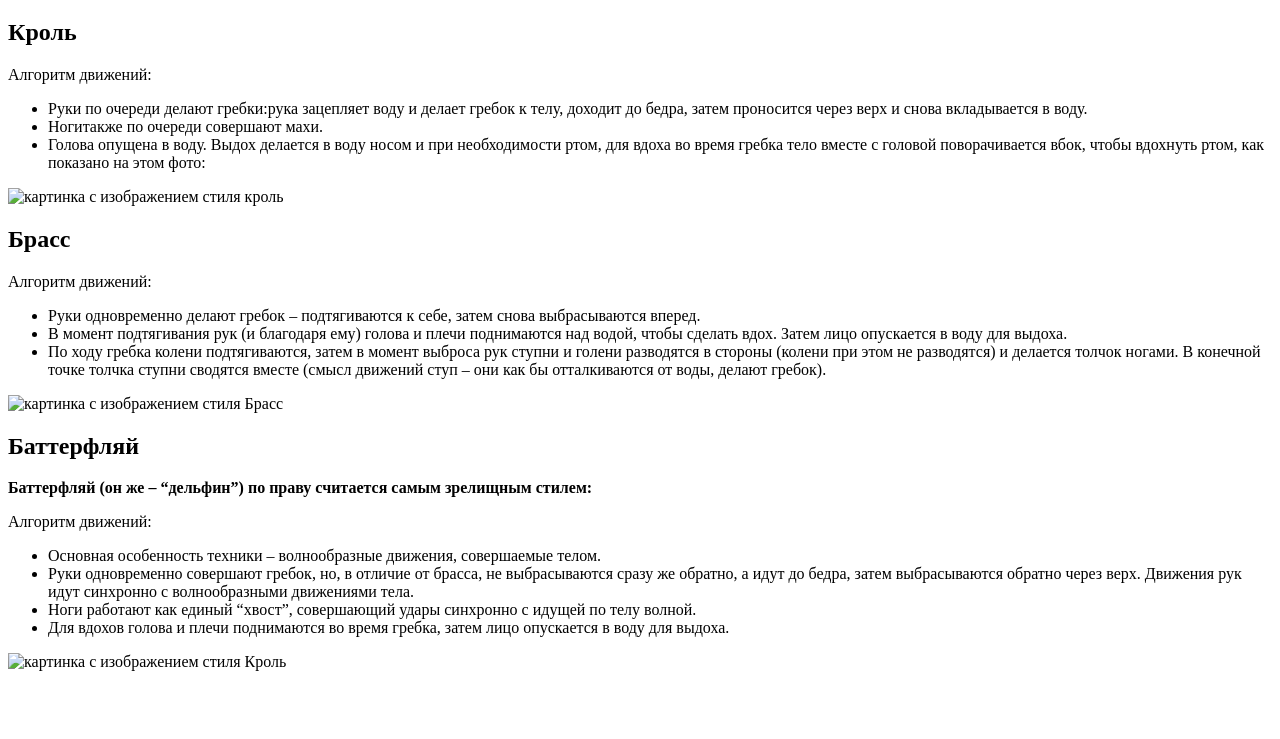
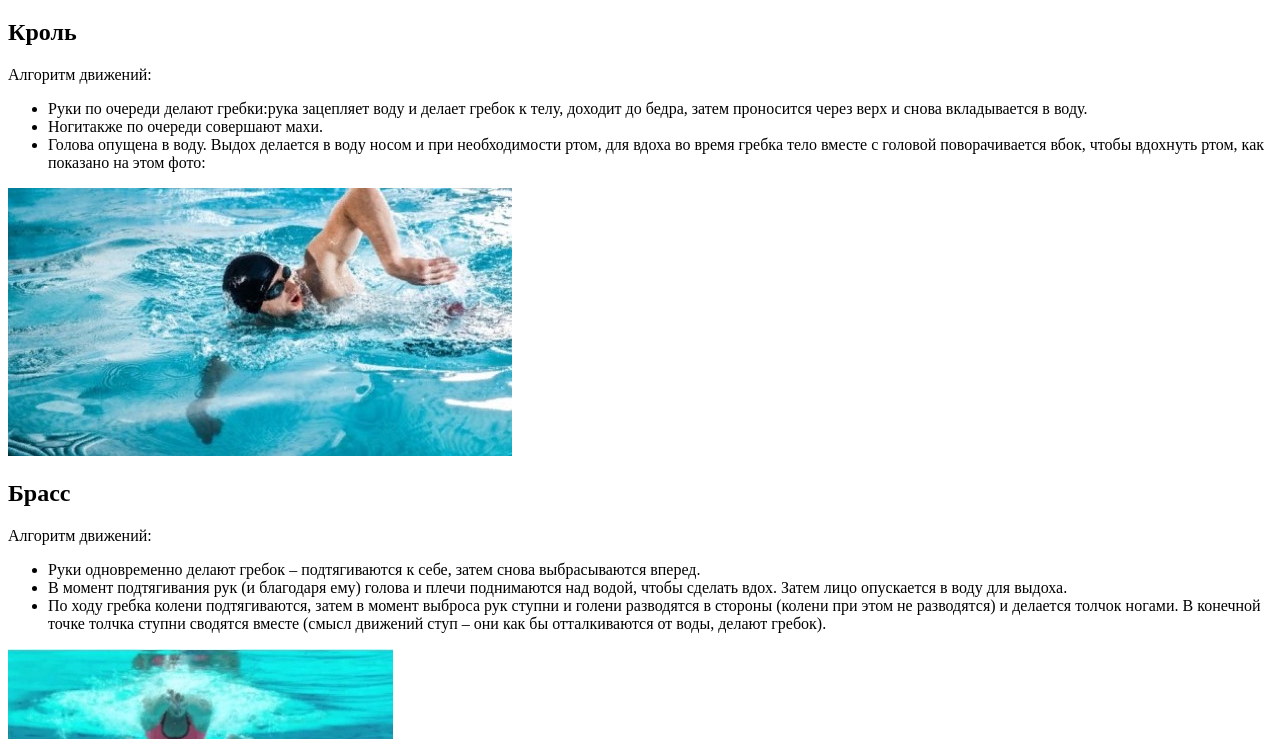
Before and after one commit to vladimirovaArina/vladimirovaArina.github.io, a plain HTML site: page index.html in a window 1280 px wide. Shown: the part 61-800 px from the top of the page. Drawn offline with Linux system fonts and the light colour scheme.

Commit message:
Update index.html

```diff
--- a/index.html
+++ b/index.html
@@ -30,7 +30,7 @@
             поворачивается вбок, чтобы вдохнуть ртом, как показано на этом фото:
         </li>
     </ul>
-    <img src="img/Screenshot_1.jpg" alt="картинка с изображением стиля кроль">
+    <img src="Screenshot_1.jpg" alt="картинка с изображением стиля кроль">
     <h2>
         Брасс
     </h2>
@@ -49,7 +49,7 @@
             В конечной точке толчка ступни сводятся вместе (смысл движений ступ – они как бы отталкиваются от воды, делают гребок).
         </li>
     </ul>
-    <img src="img/Screenshot_2.jpg" alt="картинка с изображением стиля Брасс">
+    <img src="Screenshot_2.jpg" alt="картинка с изображением стиля Брасс">
     <h2>
         Баттерфляй
     </h2>
@@ -74,6 +74,6 @@
             Для вдохов голова и плечи поднимаются во время гребка, затем лицо опускается в воду для выдоха.
         </li>
     </ul>
-    <img src="img/Screenshot_2.jpg" alt="картинка с изображением стиля Кроль">
+    <img src="Screenshot_2.jpg" alt="картинка с изображением стиля Кроль">
 </body>
 </html>
```
